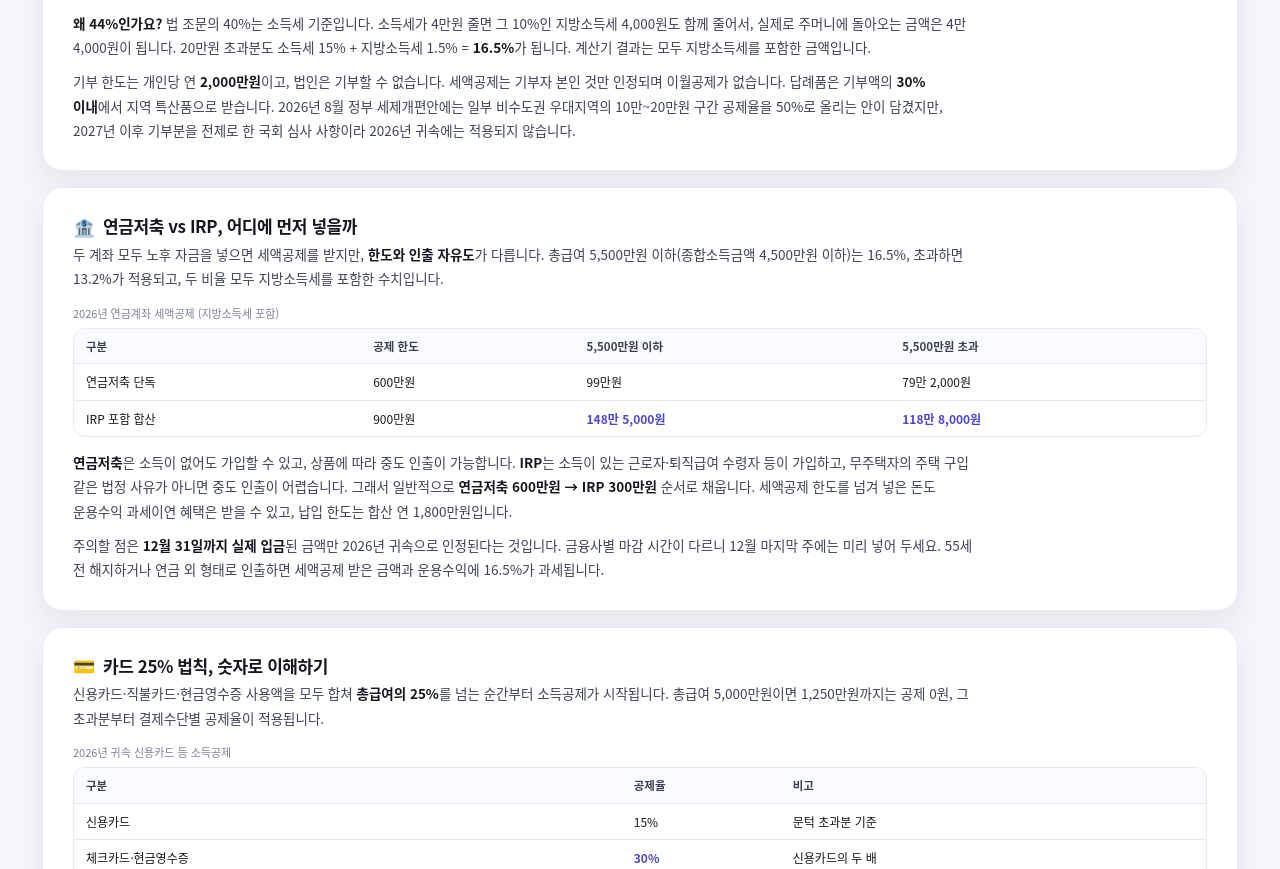
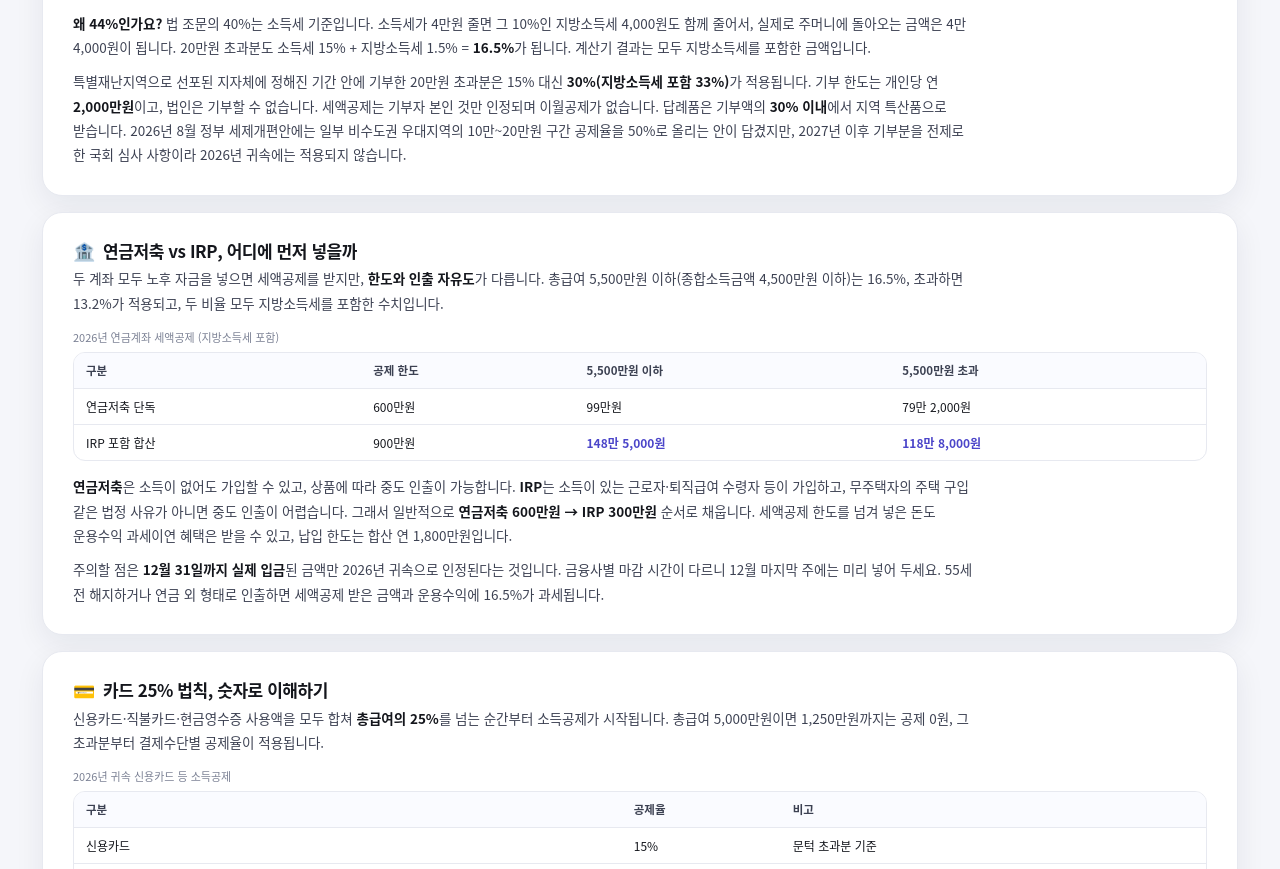
Before and after one commit to mydaesu-lab/mydaesu-lab.github.io, a plain HTML site: page tax-calc/index.html in a window 1280 px wide. Shown: the part 2927-3796 px from the top of the page. Drawn offline with Linux system fonts and the light colour scheme; a web font is replaced by a local one.

Commit message:
고향사랑기부제 특별재난지역 공제율(30%) 안내 보강

```diff
--- a/tax-calc/index.html
+++ b/tax-calc/index.html
@@ -730,7 +730,7 @@
         </table>
       </div>
       <p class="lead"><b>왜 44%인가요?</b> 법 조문의 40%는 소득세 기준입니다. 소득세가 4만원 줄면 그 10%인 지방소득세 4,000원도 함께 줄어서, 실제로 주머니에 돌아오는 금액은 4만 4,000원이 됩니다. 20만원 초과분도 소득세 15% + 지방소득세 1.5% = <b>16.5%</b>가 됩니다. 계산기 결과는 모두 지방소득세를 포함한 금액입니다.</p>
-      <p class="lead">기부 한도는 개인당 연 <b>2,000만원</b>이고, 법인은 기부할 수 없습니다. 세액공제는 기부자 본인 것만 인정되며 이월공제가 없습니다. 답례품은 기부액의 <b>30% 이내</b>에서 지역 특산품으로 받습니다. 2026년 8월 정부 세제개편안에는 일부 비수도권 우대지역의 10만~20만원 구간 공제율을 50%로 올리는 안이 담겼지만, 2027년 이후 기부분을 전제로 한 국회 심사 사항이라 2026년 귀속에는 적용되지 않습니다.</p>
+      <p class="lead">특별재난지역으로 선포된 지자체에 정해진 기간 안에 기부한 20만원 초과분은 15% 대신 <b>30%(지방소득세 포함 33%)</b>가 적용됩니다. 기부 한도는 개인당 연 <b>2,000만원</b>이고, 법인은 기부할 수 없습니다. 세액공제는 기부자 본인 것만 인정되며 이월공제가 없습니다. 답례품은 기부액의 <b>30% 이내</b>에서 지역 특산품으로 받습니다. 2026년 8월 정부 세제개편안에는 일부 비수도권 우대지역의 10만~20만원 구간 공제율을 50%로 올리는 안이 담겼지만, 2027년 이후 기부분을 전제로 한 국회 심사 사항이라 2026년 귀속에는 적용되지 않습니다.</p>
     </section>
 
     <section class="content-card" id="pension-guide">
```
